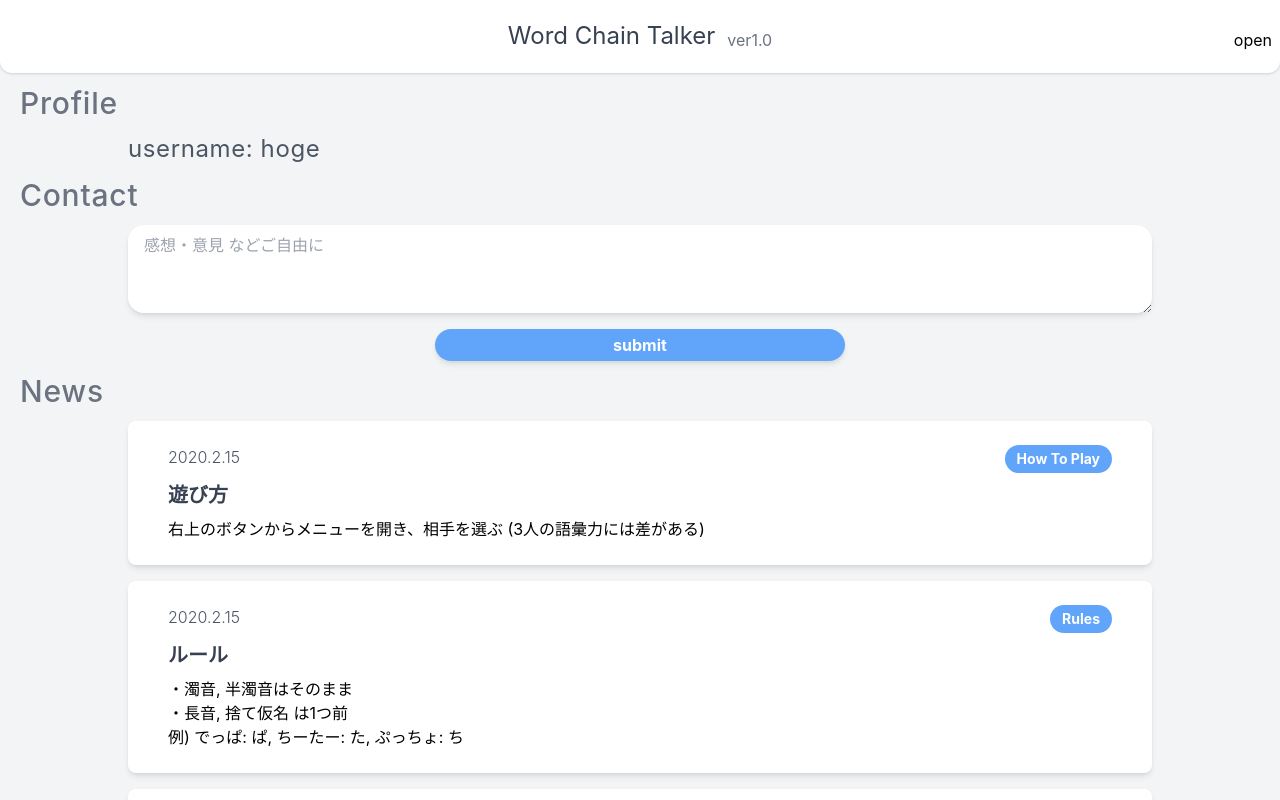
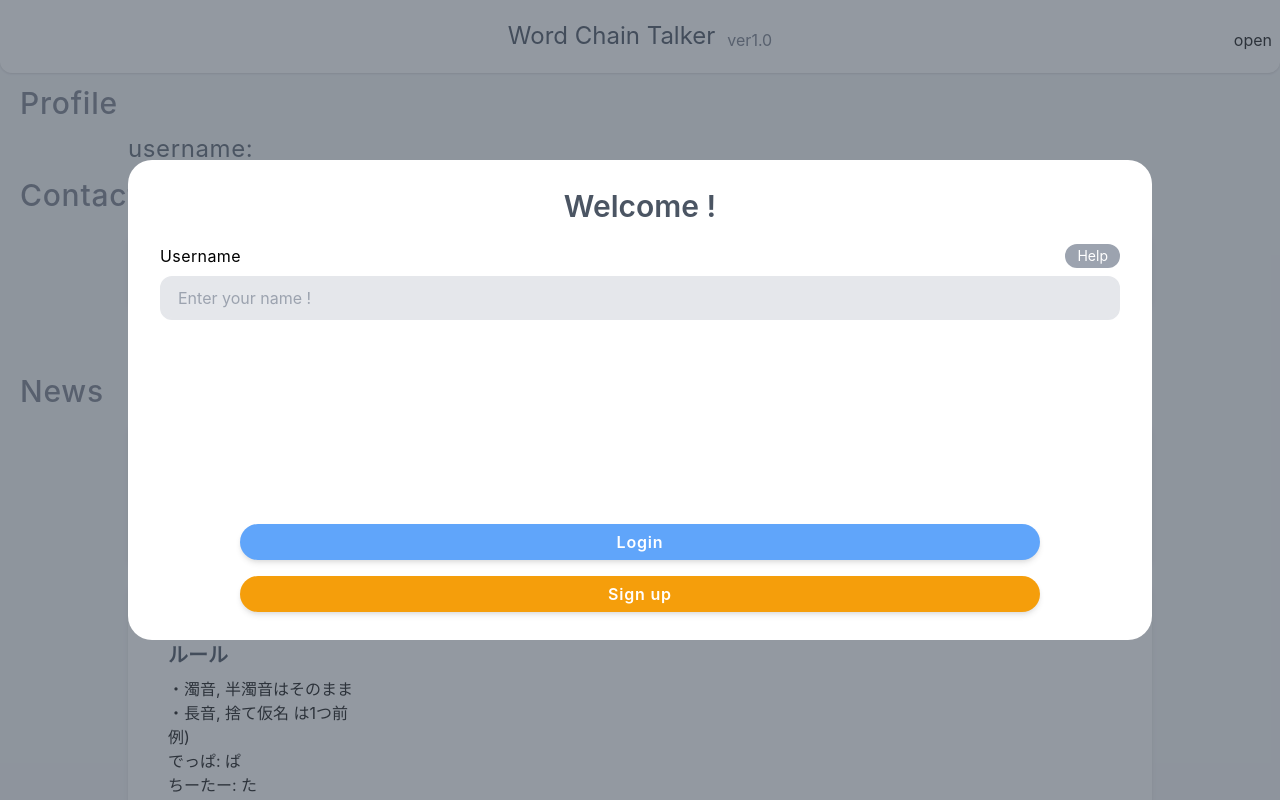
Before and after one commit to eteRnaL198/wordchaingame, a React (Create React App) app: page / in a window 1280 px wide. Built offline with nearby package versions, Linux system fonts and the light colour scheme; no server answers; the database is empty.

Commit message:
login form

```diff
--- a/src/App.tsx
+++ b/src/App.tsx
@@ -1,6 +1,5 @@
-import React, { useEffect, useState } from 'react';
+import React, { useState } from 'react';
 import { Play, Home, Menu, Login } from "./components/index";
-import firebase from "firebase";
 import writeData from "./data/writeData";
 
 //  writeData();
@@ -10,24 +9,16 @@ type Message = {
   from: string;
 }
 
+type UserData = {
+  username: string,
+  messageHistory: Message[],
+}
+
 function App() {
   const [messages, setMessages] = useState<Message[]>([]);
   const [mainScreen, setMainScreen] = useState<string>("Home");
   const [isMenuOpen, setIsMenuOpen] = useState<boolean>(false);
-  const [username, setUsername] = useState<string>("hoge");
-
-  useEffect(() => {
-    if(!firebase.apps.length) {
-      firebase.initializeApp({
-        apiKey: "AIzaSyCOIXzz4vmirffj94FLMWhEX0mE4t0UMTsxc",
-        authDomain: "wordchaingame-3e0fc.firebaseapp.com",
-        projectId: "wordchaingame-3e0fc",
-        storageBucket: "wordchaingame-3e0fc.appspot.com",
-        messagingSenderId: "307489909046",
-        appId: "1:307489909046:web:4bb2441c4c44a671406b97"
-      });
-    }
-  }, [])
+  const [userData, setUserData] = useState<UserData>({username: "", messageHistory:[]});
 
   const handleMainScreenChange = (screen: string) => {
     setMainScreen(screen);
@@ -37,16 +28,16 @@ function App() {
     setIsMenuOpen(!isMenuOpen);
   }
 
-  const handleUsername = (newName: string) => {
-    setUsername(newName);
+  const handleUserData = (data: UserData) => {
+    setUserData(data);
   }
 
   return (
     <>
       <Menu isMenuOpen={isMenuOpen} onMainScreenChange={handleMainScreenChange} onMenuOpenChange={handleMenuOpenChange}/>
-      <Home mainScreen={mainScreen} onMenuOpenChange={handleMenuOpenChange} username={username}/>
+      <Home mainScreen={mainScreen} onMenuOpenChange={handleMenuOpenChange} userData={userData}/>
       <Play handleMessageAdd={setMessages} mainScreen={mainScreen} messages={messages} onMenuOpenChange={handleMenuOpenChange}/>
-      <Login username={username} />
+      <Login userData={userData} onUserData={handleUserData} />
     </>
   )
 }
--- a/src/assets/styles/index.css
+++ b/src/assets/styles/index.css
@@ -1,4 +1,12 @@
 @tailwind base;
+@layer base {
+  button:focus {
+    @apply outline-none;
+  }
+  input:focus {
+    @apply outline-none;
+  }
+}
 @tailwind components;
 @tailwind utilities;
 
@@ -8,6 +16,7 @@ body {
     sans-serif;
   -webkit-font-smoothing: antialiased;
   -moz-osx-font-smoothing: grayscale;
+  outline: none;
 }
 
 code {
--- a/src/components/Contact.tsx
+++ b/src/components/Contact.tsx
@@ -2,7 +2,17 @@ import { useEffect, useState } from 'react';
 import firebase from 'firebase';
 
 type Props = {
-  username: string
+  userData: UserData;
+}
+
+type UserData = {
+  username: string,
+  messageHistory: Message[],
+}
+
+type Message = {
+  text: string;
+  from: string;
 }
 
 const Contact = (props: Props) => {
@@ -31,7 +41,7 @@ const Contact = (props: Props) => {
       from: string;
     } = {
       text: text,
-      from: props.username,
+      from: props.userData.username,
     }
     console.log(comment);
     // const db = firebase.firestore();
--- a/src/components/Home.tsx
+++ b/src/components/Home.tsx
@@ -5,7 +5,17 @@ import { News, Contact } from "./index";
 type Props = {
   mainScreen: string,
   onMenuOpenChange: () => void,
+  userData: UserData,
+}
+
+type UserData = {
   username: string,
+  messageHistory: Message[],
+}
+
+type Message = {
+  text: string;
+  from: string;
 }
 
 const Home = (props: Props) => {
@@ -29,32 +39,32 @@ const Home = (props: Props) => {
         title: "遊び方",
         subTitle: "How To Play",
         day: "2020.2.15",
-        text: "右上のボタンからメニューを開き、相手を選ぶ (3人の語彙力には差がある)",
+        text: "画面右上のボタンからメニューを開き、相手を選ぶ",
       },
       {
         title: "ルール",
         subTitle: "Rules",
         day: "2020.2.15",
-        text: "・濁音, 半濁音はそのまま\n・長音, 捨て仮名 は1つ前\n例)  でっぱ: ぱ, ちーたー: た, ぷっちょ: ち"
+        text: "・濁音, 半濁音はそのまま\n・長音, 捨て仮名 は1つ前\n例)\nでっぱ: ぱ\nちーたー: た\nぷっちょ: ち"
       },
       {
         title: "登録者が10人いったらアプデします",
         subTitle: "Update",
         day: "2020.2.15",
-        text: "・名前変更\n" +
+        text: "・名前変更可能\n" +
               "・オンラインでみんなと会話\n" +
               "・ダークモード\n" +
               "・対戦相手の追加\n" +
-              "・そもそものしりとりをやめる\n" +
+              "・処理速度の改善\n" +
               "など その他要望があれば上のContactからお願いします"
       },
       {
-        title: "開発者からのお願い",
-        subTitle: "Do Me a Favor",
+        title: "開発者から",
+        subTitle: "From Dev",
         day: "2020.2.15",
-        text: "技術の練習のためてきとーに作るつもりでしたが 間違えて凝ってしまいました。みなさん遊んでください" +
-              "開発者へ のところから感想や改善案などを送ってくださると励みになります" +
-              "こーゆーアプリが欲しいとかあれば言ってください。作ります" +
+        text: "技術の練習のためてきとーに作るつもりでしたが 間違えて凝ってしまいました。みなさん遊んでください\n" +
+              "Contactから感想や改善案などを送ってくださると励みになります\n" +
+              "こーゆーアプリが欲しいとかあれば言ってください。作ります\n" +
               "打倒C*ubHouse!"
       },
     ]
@@ -83,14 +93,14 @@ const Home = (props: Props) => {
             Profile
           </p>
           <p className="flex mx-auto tracking-wide text-2xl text-gray-600 w-4/5">
-            username: {props.username}
+            username: {props.userData.username}
           </p>
         </section>
         <section className="mt-3">
           <p className="font-medium mb-3 ml-5 tracking-wide text-gray-500 text-3xl">
             Contact
           </p>
-          <Contact username={props.username}/>
+          <Contact userData={props.userData}/>
         </section>
         <section className="mt-3">
           <p className="font-medium mb-3 ml-5 sticky tracking-wide text-gray-500 text-3xl">
--- a/src/components/Login.tsx
+++ b/src/components/Login.tsx
@@ -1,12 +1,27 @@
 import { useEffect, useState } from "react";
 import firebase from "firebase";
 
+type Props = {
+  userData: UserData
+  onUserData: (data: UserData) => void
+}
 
-type Props = {
+type UserData = {
   username: string,
+  messageHistory: Message[],
+}
+
+type Message = {
+  text: string;
+  from: string;
 }
 
 const Login = (props: Props) => {
+  const [text, setText] = useState<string>("");
+  const [warning, setWarning] = useState<string>("");
+  const [isHelpOpen, setIsHelpOpen] = useState<boolean>(false);
+
+  let tempData: UserData = props.userData;
 
   useEffect(() => {
     if(!firebase.apps.length) {
@@ -21,29 +36,85 @@ const Login = (props: Props) => {
     }
   }, [])
 
+  const registUser = async (newData: UserData) => {
+    const db = firebase.firestore();
+    await db.collection("users").doc(text).set(newData);
+  }
+
+  const fetchUserData = async () => {
+    const db = firebase.firestore();
+    const doc = db.collection("users").doc(text);
+    await doc.get().then(async (doc) =>{
+      const data = {
+        username: await doc.get("username"),
+        messageHistory: await doc.get("messageHistory"),
+      }
+      tempData = data;
+    })
+  }
+
+  const handleHelpClick = () => {
+    setIsHelpOpen(!isHelpOpen);
+  }
+
+  const handleTextChange = (e: React.ChangeEvent<HTMLInputElement>) => {
+    if(e.target.value === "") {
+      setWarning("ユーザー名を入力してください");
+    } else {
+      setWarning("");
+    }
+    setText(e.target.value);
+  }
+
+  const handleLoginClick = async () => {
+    await fetchUserData().then( () => {
+      if(typeof tempData.username !== 'undefined') {
+        props.onUserData(tempData);
+      } else {
+        setWarning("ユーザー情報がありません\nサインアップしてください")
+      }
+    })
+  }
+
+  const handleSignupClick = async () => {
+     await fetchUserData();
+    if(typeof tempData.username !== 'undefined') {
+      setWarning("この名前は既に使われています")
+    } else {
+      const newData = {
+        username: text,
+        messageHistory: [],
+      }
+      registUser(newData);
+      props.onUserData(newData);
+    }
+  }
 
   return (
-    (props.username) ? null :
+    (props.userData.username !== "") ? null :
     <>
       <div className="absolute bg-gray-600 bg-opacity-60 h-screen top-0 w-screen z-20">
-        <div className="relative bg-white flex flex-col h-1/2 left-1/2 py-7 px-8 rounded-3xl top-1/2 transform -translate-x-2/4 -translate-y-2/4 w-4/5">
+        <div className="relative bg-white flex flex-col h-3/5 left-1/2 py-7 px-8 rounded-3xl top-1/2 transform -translate-x-2/4 -translate-y-2/4 w-4/5">
           <p className="flex font-semibold justify-center text-gray-600 text-3xl">Welcome !</p>
           <div className="flex flex-col flex-1 justify-between">
-            <div className="mt-6">
+            <div className="mt-4">
               <div className="flex h-8 items-center justify-between">
                 <p className="tracking-wide">Username</p>
-                <button className="bg-gray-400 py-0.5 px-3 rounded-full text-white text-sm">Help</button>
+                <button className="bg-gray-400 py-0.5 px-3 rounded-full text-white text-sm" onClick={handleHelpClick}>Help</button>
               </div>
-              <input type="text" placeholder="Enter your name !" className="bg-gray-200 h-8 mt-1 px-4 py-5 rounded-xl w-full"/>
-              <p className="text-red-500 mt-2">名前を入力してください</p>
+              <input onChange={(e)=>handleTextChange(e)} type="text" placeholder="Enter your name !" className={`border-2 h-8 mt-1 px-4 py-5 rounded-xl w-full ${(warning === "") ? "bg-gray-200" : " border-red-500"}`} value={text}/>
+              <p className="text-red-500 mt-1 whitespace-pre-line">{warning}</p>
+              <p className="text-gray-500 mt-1 whitespace-pre-line">{(isHelpOpen)? "既に登録している場合:\n名前を入力してログイン\nはじめての場合:\n名前を入力してサインアップ" : null}</p>
             </div>
             <div className="flex flex-col items-center">
               <button
+                onClick={()=>handleLoginClick()}
                 className="bg-blue-400 font-semibold py-1.5 rounded-full shadow-md text-white tracking-wider w-5/6"
               >
                 Login
               </button>
               <button
+                onClick={()=>handleSignupClick()}
                 className="bg-yellow-500 font-semibold py-1.5 mt-4 rounded-full shadow-md text-white tracking-wider w-5/6"
               >
                 Sign up
--- a/src/components/Menu.tsx
+++ b/src/components/Menu.tsx
@@ -40,15 +40,6 @@ const Menu = (props: Props) => {
               You: Thanks, sounds good! . 8hr
             </span>
         </button>
-        <button onClick={()=>{props.onMainScreenChange("Play"); props.onMenuOpenChange()}} className="bg-white border flex items-center mx-auto mt-3 p-2 rounded-xl shadow w-4/5">
-          <span className="flex items-center space-x-4">👨</span>
-            <span className="font-semibold text-gray-700">
-              Steve
-            </span>
-            <span className="text-sm text-gray-500">
-              You: Thanks, sounds good! . 8hr
-            </span>
-        </button>
       </div>
     </div>
   )
--- a/src/components/Play.tsx
+++ b/src/components/Play.tsx
@@ -39,10 +39,7 @@ const Play = (props: Props) => {
   }, [])
 
   useEffect(() => {
-    return () => {
-      scrollBottom();
-    }
-    // TODO ↑これコールバックにする必要ある？ 直じゃダメなの？
+    scrollBottom();
   });
 
   const printReply = (newMessages: Message[], text: string) => {
@@ -62,8 +59,8 @@ const Play = (props: Props) => {
   }
 
   const isDuplicated = (targetMessage: Message): boolean => {
-    const tempMessages = props.messages.filter(message => message.text === targetMessage.text)
-    if(tempMessages.length > 0) {
+    const sameMessages = props.messages.filter(message => message.text === targetMessage.text)
+    if(sameMessages.length > 0) {
       return true
     } else {
       return false
```
